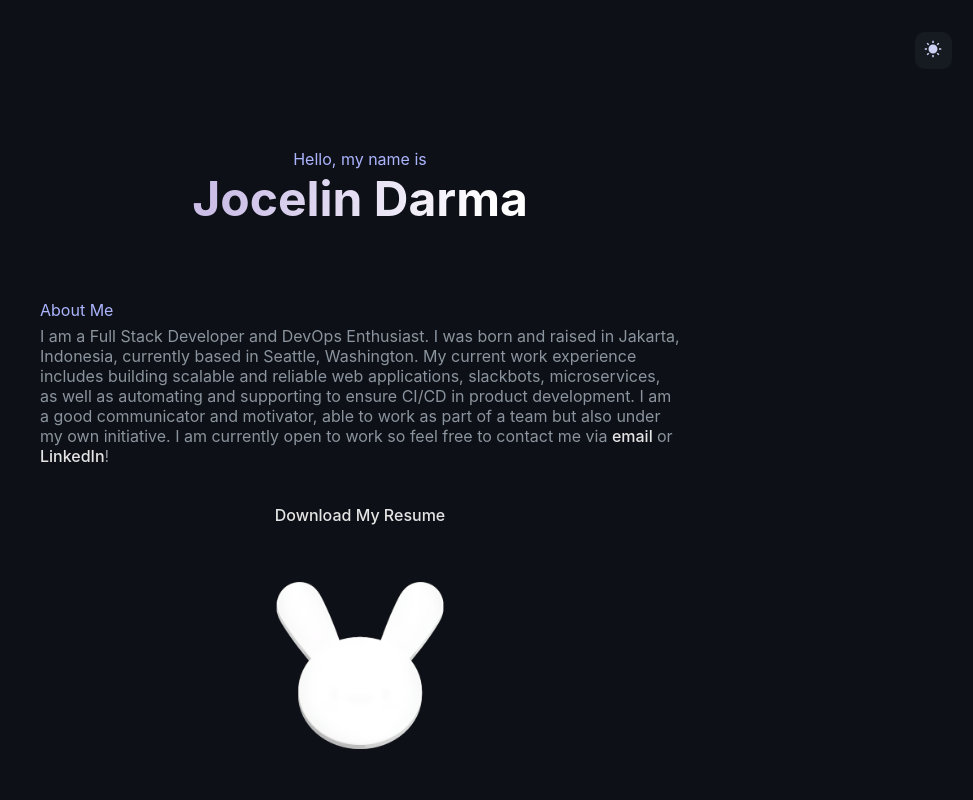
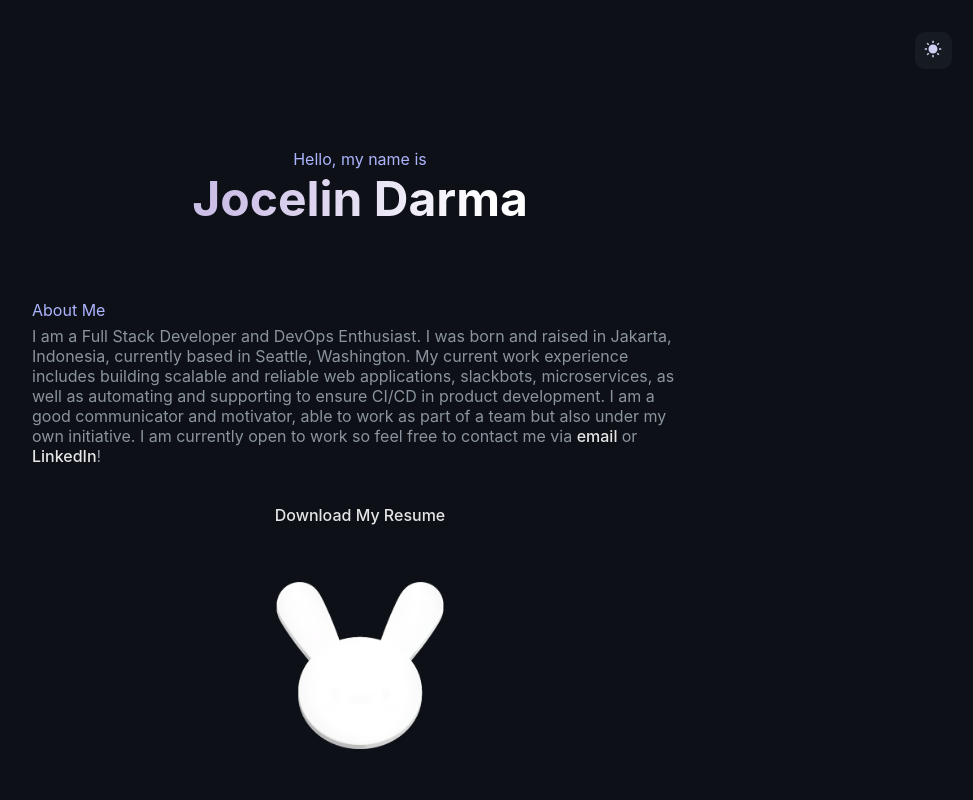
Before and after one commit to jocelindarma/jocelindarma.github.io, a React (Create React App) app: page / in a window 1280 px wide. Shown: the top 800 px of the page, without its empty margins (280-1253 px from the left). Built offline with nearby package versions, Linux system fonts and the light colour scheme.

Commit message:
change max width

```diff
--- a/src/index.css
+++ b/src/index.css
@@ -128,7 +128,7 @@ body {
 .container {
   position: relative;
   width: auto;
-  max-width: 40rem;
+  max-width: 41rem;
   padding: 0 1.5rem;
   margin: 0 auto;
 }
```
